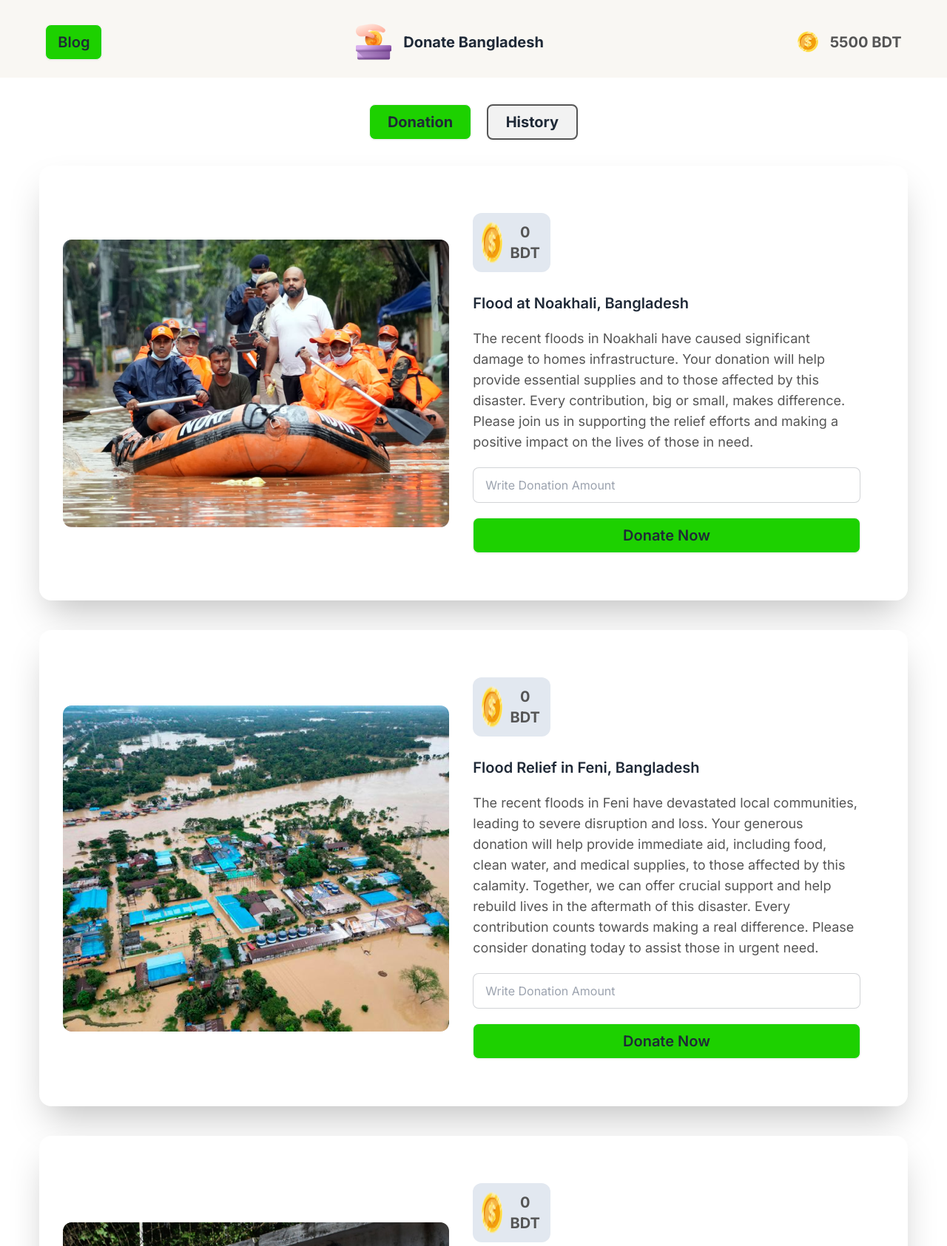
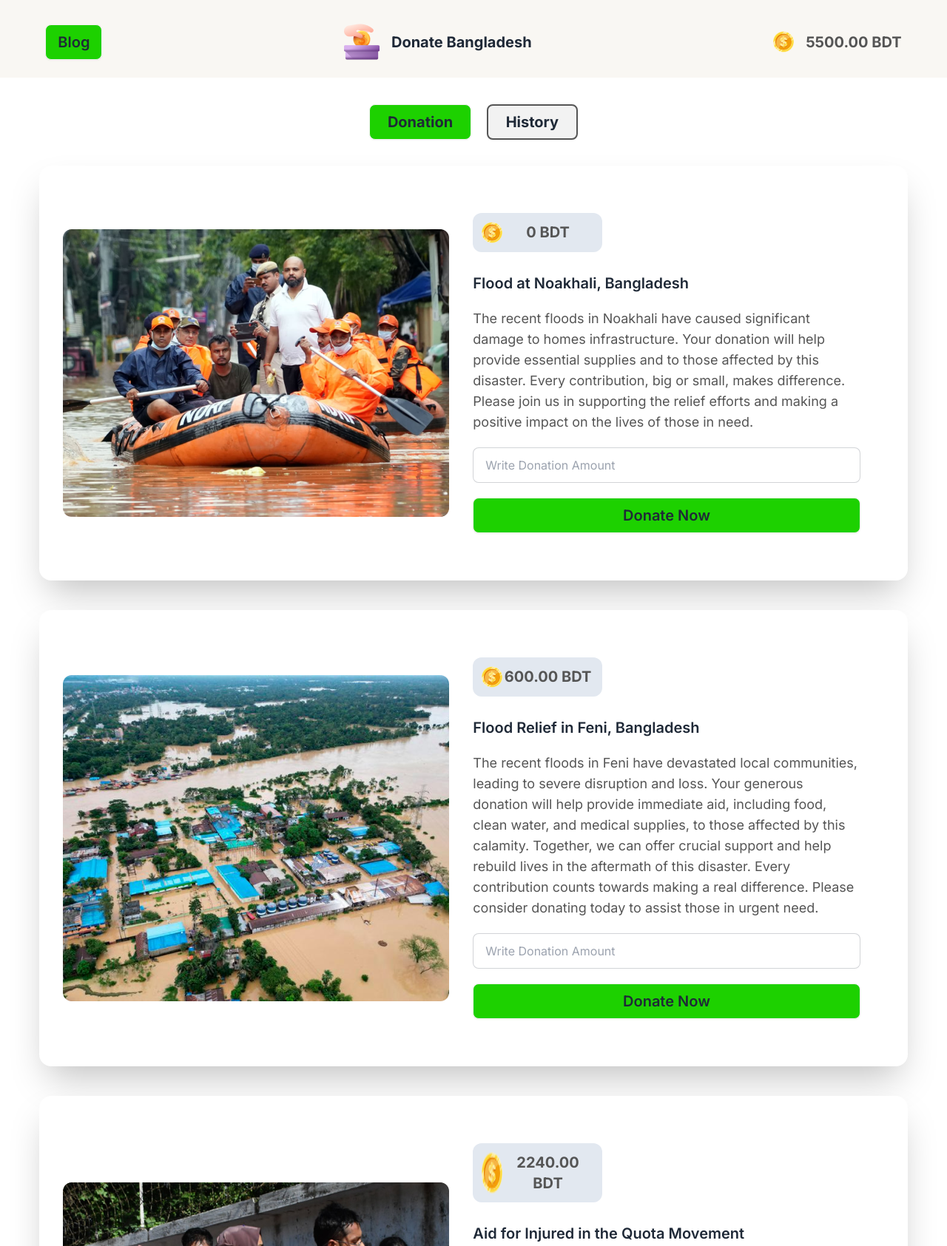
Before and after one commit to NuraidaKashmin/dom-assignment, a plain HTML site: page index.html in a window 1280 px wide. Shown: the top 1685 px of the page at 74% size. Drawn offline with nearby package versions, Linux system fonts and the light colour scheme.

Commit message:
final code

```diff
--- a/apps.js
+++ b/apps.js
@@ -9,10 +9,11 @@ function setInputValueById(id, valueToSet) {
 function setInputTextById(id, valueToSet) {
     document.getElementById(id).innerText = valueToSet;
 }
+
+
 let mainBalanceElement = document.querySelector('.mainBalance');
 let donateBtn = document.getElementById('donateBtn');
-    let donatedBalanceElement = document.getElementById('donatedBalance');
-    // let mainBalanceElement = document.querySelector('.mainBalance');
+let donatedBalanceElement = document.getElementById('donatedBalance');
 
 
 donateBtn.addEventListener('click', function(){
@@ -22,21 +23,18 @@ donateBtn.addEventListener('click', function(){
     if(inputMoney <= 0 || isNaN(inputMoney)){
         alert('Insert Positive Number Only');
         setInputValueById('inputMoney', '');
+        return;
     } else if(inputMoney === ''){
         alert('Insert Positive Number Only');
         setInputValueById('inputMoney', '');
-    } else {
+        return;
+    } else if(inputMoney > mainBalance){
+        alert('Insufficient Balance!');
+        setInputValueById('inputMoney', '');
+        return;
+    }
 
         let donatedBalance = parseFloat(donatedBalanceElement.innerText);
-        // let mainBalance = parseFloat(mainBalanceElement.innerText);
-
-
-        if(inputMoney > mainBalance){
-            alert('Insufficient Balance!');
-            setInputValueById('inputMoney', '');
-            return;
-
-        }
         let totalDonate = inputMoney + donatedBalance;
         setInputTextById('donatedBalance', totalDonate)
         donatedBalanceElement.innerText = Number(totalDonate).toFixed(2);
@@ -44,36 +42,30 @@ donateBtn.addEventListener('click', function(){
         let remainBalance = mainBalance - inputMoney;
         mainBalanceElement.innerText = Number(remainBalance).toFixed(2);
 
-
         let titleOne = document.getElementById('titleOne').innerText;
         let historyItm = document.createElement("div");
         historyItm.className = 'card lg:card-side bg-base-100 shadow-xl space-y-4 p-8 flex-col';
+
         historyItm.innerHTML = `
             <p class="text-xl text-secondary font-bold">${inputMoney} Taka is Donated for ${titleOne}</p>
             <p class="text-lg text-secondary">Date: ${new Date().toString()}</p>
 
         `;
+
         let historyContent = document.getElementById('historyContent');
-        console.log(historyContent)
-
         historyContent.insertBefore(historyItm, historyContent.firstChild);
 
         myModal.showModal();
-    }
 })
 
-
-// card two
 
 let donateBtnTwo = document.getElementById('donateBtnTwo');
 let donatedBalanceTwoElement = document.getElementById('donatedBalanceTwo');
 
 donateBtnTwo.addEventListener('click', function(){
-
     let inputMoneyTwo = getValueById('inputMoneyTwo')
     let donatedBalanceTwo = parseFloat(donatedBalanceTwoElement.innerText)
     let mainBalance = parseFloat(mainBalanceElement.innerText)
-
 
     if(inputMoneyTwo <= 0 || isNaN(inputMoneyTwo)){
         alert('Insert Positive Number Only');
@@ -92,45 +84,36 @@ donateBtnTwo.addEventListener('click', function(){
     let totalDonateTwo = inputMoneyTwo + donatedBalanceTwo;
     setInputTextById('donatedBalanceTwo', totalDonateTwo);
     donatedBalanceTwoElement.innerText = Number(totalDonateTwo).toFixed(2);
-
     setInputValueById('inputMoneyTwo', '');
-
     let remainBalanceTwo = mainBalance - inputMoneyTwo;
     mainBalanceElement.innerText = Number(remainBalanceTwo).toFixed(2);
-
-
 
     let titleTwo = document.getElementById('titleTwo').innerText;
     let historyItm = document.createElement("div");
     historyItm.className = 'card lg:card-side bg-base-100 shadow-xl space-y-4 p-8 flex-col';
+
     historyItm.innerHTML = `
         <p class="text-xl text-secondary font-bold">${inputMoneyTwo} Taka is Donated for ${titleTwo}</p>
         <p class="text-lg text-secondary">Date: ${new Date().toString()}</p>
 
     `;
+
     let historyContent = document.getElementById('historyContent');
-    console.log(historyContent)
 
     historyContent.insertBefore(historyItm, historyContent.firstChild);
-
 
     let modal = document.getElementById('myModalTwo');
     modal.showModal();
 
 })
 
-// card three
-
-
 let donateBtnThree = document.getElementById('donateBtnThree');
 let donatedBalanceThreeElement = document.getElementById('donatedBalanceThree');
 
 donateBtnThree.addEventListener('click', function(){
-
     let inputMoneyThree = getValueById('inputMoneyThree')
     let donatedBalanceThree = parseFloat(donatedBalanceThreeElement.innerText)
     let mainBalance = parseFloat(mainBalanceElement.innerText)
-
 
     if(inputMoneyThree <= 0 || isNaN(inputMoneyThree)){
         alert('Insert Positive Number Only');
@@ -149,39 +132,28 @@ donateBtnThree.addEventListener('click', function(){
     let totalDonateThree = inputMoneyThree + donatedBalanceThree;
     setInputTextById('donatedBalanceThree', totalDonateThree);
     donatedBalanceThreeElement.innerText = Number(totalDonateThree).toFixed(2);
-
     setInputValueById('inputMoneyThree', '');
-
     let remainBalanceThree = mainBalance - inputMoneyThree;
     mainBalanceElement.innerText = Number(remainBalanceThree).toFixed(2);
-
-
 
     let titleThree = document.getElementById('titleThree').innerText;
     let historyItm = document.createElement("div");
     historyItm.className = 'card lg:card-side bg-base-100 shadow-xl space-y-4 p-8 flex-col';
+
     historyItm.innerHTML = `
         <p class="text-xl text-secondary font-bold">${inputMoneyThree} Taka is Donated for ${titleThree}</p>
         <p class="text-lg text-secondary">Date: ${new Date().toString()}</p>
 
     `;
+
     let historyContent = document.getElementById('historyContent');
-    console.log(historyContent)
 
     historyContent.insertBefore(historyItm, historyContent.firstChild);
-
 
     let modal = document.getElementById('myModalThree');
     modal.showModal();
 
 })
-
-
-
-
-
-
-// donation to history and vise versa
 
 let historyBtn = document.getElementById('historyBtn');
 let donationBtn = document.getElementById('donationBtn');
@@ -197,6 +169,7 @@ historyBtn.addEventListener('click',function(){
     document.getElementById('historyContainer').classList.remove('hidden');
 
 })
+
 donationBtn.addEventListener('click', function(){
     donationBtn.classList.add( 'bg-primary');
     donationBtn.classList.remove('border-2', 'border-secondary');
--- a/index.html
+++ b/index.html
@@ -7,7 +7,6 @@
     <title>Donate Bangladesh</title>
     <link href="https://cdn.jsdelivr.net/npm/daisyui@4.12.10/dist/full.min.css" rel="stylesheet" type="text/css" />
     <script src="https://cdn.tailwindcss.com"></script>
-    <!-- google font -->
     <link rel="preconnect" href="https://fonts.googleapis.com">
     <link rel="preconnect" href="https://fonts.gstatic.com" crossorigin>
     <link
@@ -31,7 +30,6 @@
 </head>
 
 <body class="font-inter">
-    <!-- navbar start -->
     <nav class="fixed top-0 left-0 w-full z-30 backdrop-blur-md">
         <div class="bg-[#f9f7f3] pt-6 pb-4">
             <div class="navbar justify-between w-11/12 mx-auto">
@@ -42,7 +40,7 @@
                 </div>
                 <div class="space-x-4">
                     <img src="./assets/coin.png" alt="coin">
-                    <p class="text-xl font-bold text-secondary"><span class="mainBalance">5500</span> BDT</p>
+                    <p class="text-xl font-bold text-secondary"><span class="mainBalance">5500.00</span> BDT</p>
                 </div>
             </div>
         </div>
@@ -55,31 +53,25 @@
             </button>
         </div>
     </nav>
-    <!-- navbar end -->
     <main id="main" class="w-11/12 mx-auto space-y-10 mt-56">
-        <!-- card-1 -->
         <section>
             <div class="card lg:card-side bg-base-100 shadow-2xl p-8">
                 <figure>
                     <img src="./assets/noakhali.png" alt="noakhali" />
                 </figure>
                 <div class="card-body space-y-3 flex-1">
-                    <div class="flex bg-slate-200 space-x-2 w-1/2 xl:w-1/5 p-3 text-center rounded-xl mb-2">
+                    <div class="flex bg-slate-200 w-full md:w-2/6 lg:w-3/4 xl:w-2/6 p-3 text-center rounded-xl mb-2">
                         <img src="./assets/coin.png" alt="coin">
                         <p class="text-xl text-secondary font-bold"><span id="donatedBalance">0</span> BDT</p>
                     </div>
                     <h2 id="titleOne" class="card-title">Flood at Noakhali, Bangladesh</h2>
-                    <p class="text-lg text-secondary"> The recent floods in Noakhali have caused significant damage to
-                        homes infrastructure. Your donation will help provide essential supplies and to those affected
-                        by this disaster. Every contribution, big or small, makes difference. Please join us in
-                        supporting the relief efforts and making a positive impact on the lives of those in need.</p>
+                    <p class="text-lg text-secondary"> The recent floods in Noakhali have caused significant damage to homes infrastructure. Your donation will help provide essential supplies and to those affected by this disaster. Every contribution, big or small, makes difference. Please join us in supporting the relief efforts and making a positive impact on the lives of those in need.</p>
                     <div>
                         <input id="inputMoney" type="text" placeholder="Write Donation Amount" class="input input-bordered w-full" />
                         <p id="errorOne" class="text-xl text-black hidden">Invalid Input!</p>
                     </div>
                     <div class="card-actions">
                         <button id="donateBtn" class="btn w-full bg-primary text-xl">Donate Now</button>
-                        <!-- modal part -->
                         <dialog id="myModal" class="modal modal-bottom sm:modal-middle">
                             <div class="modal-box text-center">
                                 <h3 class="text-2xl font-bold">Congratulation</h3>
@@ -99,31 +91,24 @@
                 </div>
             </div>
         </section>
-        <!-- card-2 -->
         <section>
             <div class="card lg:card-side bg-base-100 shadow-2xl p-8">
                 <figure>
                     <img src="./assets/feni.png" alt="feni" />
                 </figure>
                 <div class="card-body space-y-3 flex-1">
-                    <div class="flex bg-slate-200 space-x-2 w-1/2 xl:w-1/5 p-3 text-center rounded-xl mb-2">
+                    <div class="flex bg-slate-200 w-full md:w-2/6 lg:w-3/4 xl:w-2/6 p-3 text-center rounded-xl mb-2">
                         <img src="./assets/coin.png" alt="coin">
-                        <p class="text-xl text-secondary font-bold"><span id="donatedBalanceTwo">0</span> BDT</p>
+                        <p class="text-xl text-secondary font-bold"><span id="donatedBalanceTwo">600.00</span> BDT</p>
                     </div>
                     <h2 id="titleTwo" class="card-title">Flood Relief in Feni, Bangladesh</h2>
-                    <p class="text-lg text-secondary"> The recent floods in Feni have devastated local communities,
-                        leading to severe disruption and loss. Your generous donation will help provide immediate aid,
-                        including food, clean water, and medical supplies, to those affected by this calamity. Together,
-                        we can offer crucial support and help rebuild lives in the aftermath of this disaster. Every
-                        contribution counts towards making a real difference. Please consider donating today to assist
-                        those in urgent need.</p>
+                    <p class="text-lg text-secondary"> The recent floods in Feni have devastated local communities, leading to severe disruption and loss. Your generous donation will help provide immediate aid, including food, clean water, and medical supplies, to those affected by this calamity. Together, we can offer crucial support and help rebuild lives in the aftermath of this disaster. Every contribution counts towards making a real difference. Please consider donating today to assist those in urgent need.</p>
                     <div>
                         <input id="inputMoneyTwo" type="text" placeholder="Write Donation Amount" class="input input-bordered w-full" />
                     </div>
                     <div class="card-actions">
                         <button id="donateBtnTwo" class="btn w-full bg-primary text-xl">Donate Now</button>
                     </div>
-                    <!-- modal part -->
                     <dialog id="myModalTwo" class="modal modal-bottom sm:modal-middle">
                         <div class="modal-box text-center">
                             <h3 class="text-2xl font-bold">Congratulation</h3>
@@ -142,31 +127,23 @@
                 </div>
             </div>
         </section>
-        <!-- card-3 -->
         <section>
             <div class="card lg:card-side bg-base-100 shadow-2xl p-8">
                 <figure>
                     <img src="./assets/quota-protest.png" alt="quota-protest" />
                 </figure>
                 <div class="card-body space-y-3 flex-1">
-                    <div class="flex bg-slate-200 space-x-2 w-1/2 xl:w-1/5 p-3 text-center rounded-xl mb-2">
+                    <div class="flex bg-slate-200 w-full md:w-2/6 lg:w-3/4 xl:w-2/6 xl:w-1/5 p-3 text-center rounded-xl mb-2">
                         <img src="./assets/coin.png" alt="coin">
-                        <p class="text-xl text-secondary font-bold"><span id="donatedBalanceThree">0</span> BDT</p>
+                        <p class="text-xl text-secondary font-bold"><span id="donatedBalanceThree">2240.00</span> BDT</p>
                     </div>
                     <h2 id="titleThree" class="card-title">Aid for Injured in the Quota Movement</h2>
-                    <p class="text-lg text-secondary"> The recent Quota movement has resulted in numerous injuries and
-                        significant hardship for many individuals. Your support is crucial in providing medical
-                        assistance, rehabilitation, and necessary supplies to those affected. By contributing, you help
-                        ensure that injured individuals receive the care and support they need during this challenging
-                        time. Every donation plays a vital role in alleviating their suffering and aiding in their
-                        recovery. Please consider making a donation to support these brave individuals in their time of
-                        need.</p>
+                    <p class="text-lg text-secondary"> The recent Quota movement has resulted in numerous injuries and significant hardship for many individuals. Your support is crucial in providing medical assistance, rehabilitation, and necessary supplies to those affected. By contributing, you help ensure that injured individuals receive the care and support they need during this challenging time. Every donation plays a vital role in alleviating their suffering and aiding in their recovery. Please consider making a donation to support these brave individuals in their time of need.</p>
                     <div>
                         <input id="inputMoneyThree" type="text" placeholder="Write Donation Amount" class="input input-bordered w-full" />
                     </div>
                     <div class="card-actions">
                         <button id="donateBtnThree" class="btn w-full bg-primary text-xl">Donate Now</button>
-                        <!-- modal part -->
                     <dialog id="myModalThree" class="modal modal-bottom sm:modal-middle">
                         <div class="modal-box text-center">
                             <h3 class="text-2xl font-bold">Congratulation</h3>
@@ -187,7 +164,6 @@
             </div>
         </section>
     </main>
-<!-- section history -->
     <section class="hidden w-11/12 mt-64 mx-auto p-4" id="historyContainer">
         <div class="space-y-6" id="historyContent">
 
@@ -197,8 +173,6 @@
         <div class="h-40"></div>
     </footer>
 
-
     <script src="./apps.js"></script>
 </body>
-
 </html>
```
